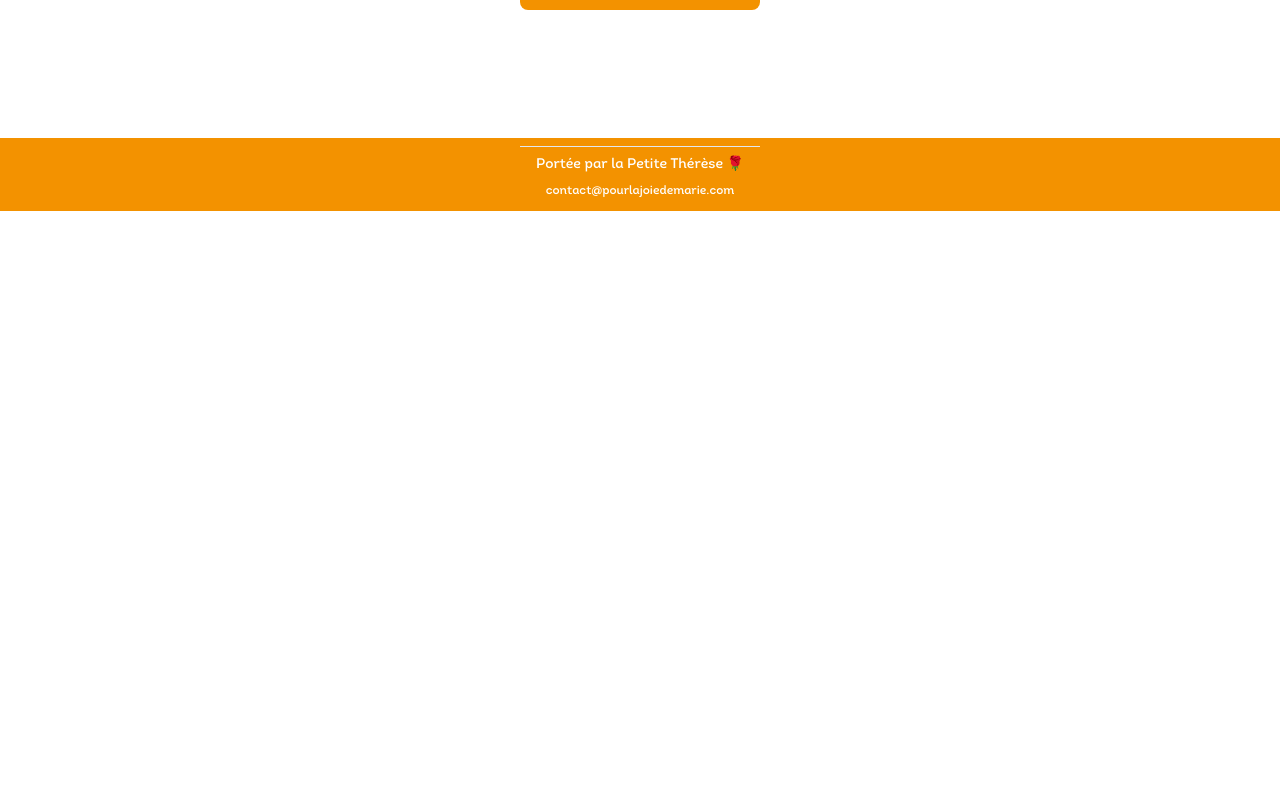
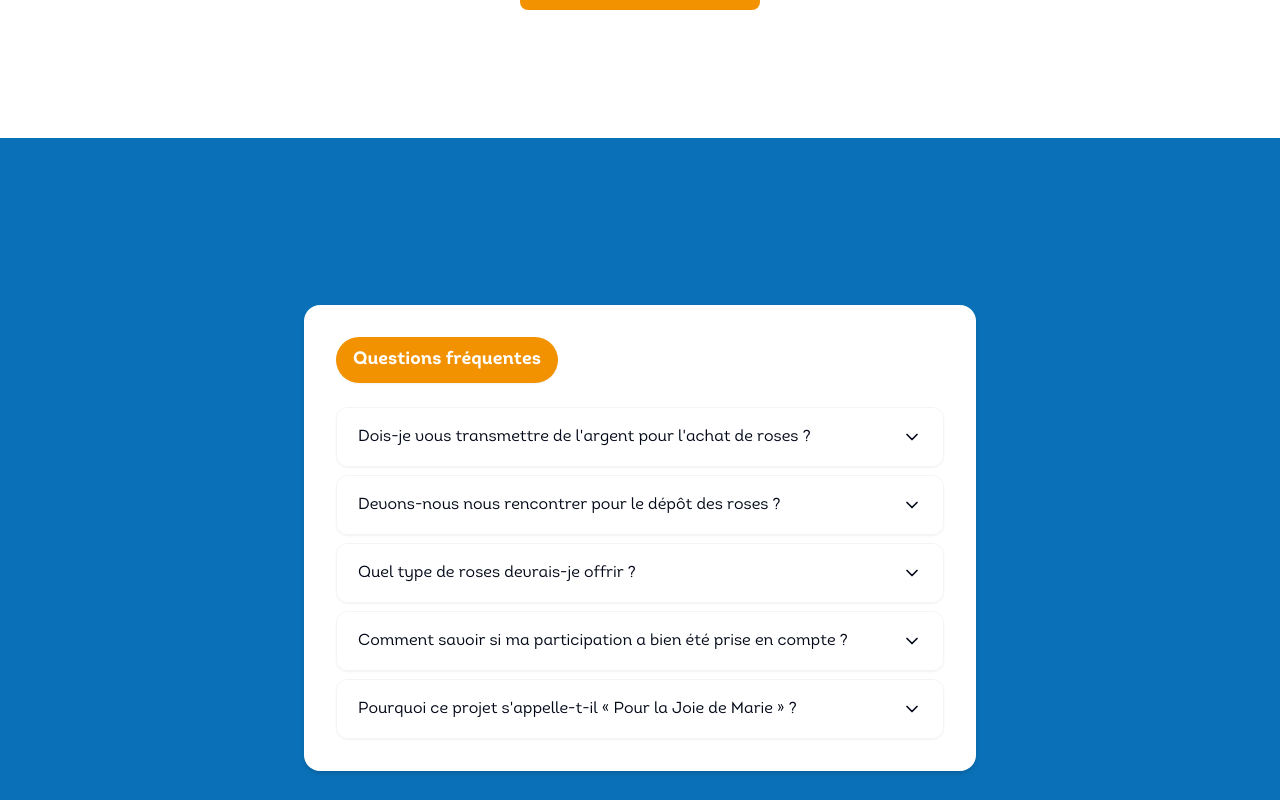
Before and after one commit to jauresmanouan/PJM, a React (Vite) app: page / in a window 1280 px wide. Shown: the part 3460-4260 px from the top of the page. Before the commit the page ends 3671 px from the top, so only its background shows below. Built offline with nearby package versions, Linux system fonts and the light colour scheme; no server answers; the database is empty.

Commit message:
✨ Add FAQ component and integrate it into App; update Badge styles and Accordion implementation

```diff
--- a/src/App.tsx
+++ b/src/App.tsx
@@ -7,6 +7,7 @@ import HeaderBilan from "./components/HeaderBilan";
 import Bilan from "./components/Bilan";
 import Galerie from "./components/Galerie";
 import CallToAction from "./components/CallToAction";
+import FAQ from "./components/FAQ";
 
 function App() {
   const [isClicked, setIsClicked] = useState(false);
@@ -28,7 +29,7 @@ function App() {
     <Context.Provider value={contextValue}>
       <div className="flex flex-col justify-center items-center h-screen w-screen">
         {isClicked && (
-          <div className="flex justify-center items-center h-screen w-screen">
+          <div className="flex justify-center items-center h-screen w-screen bg-bleu">
             <FormPage
               actionId={"Roses"}
               actionName={"Nombres de roses"}
@@ -44,6 +45,7 @@ function App() {
               <Bilan />
               <Galerie />
               <CallToAction />
+              <FAQ />
             </div>
             <Footer />
           </div>
--- /dev/null
+++ b/src/components/FAQ.tsx
@@ -0,0 +1,75 @@
+import {
+  Accordion,
+  AccordionItem,
+  AccordionTrigger,
+  AccordionContent,
+} from "@/components/ui/motion-primitives/accordion";
+import { ChevronDown } from "lucide-react";
+import { Badge } from "./ui/badge";
+
+export default function FAQ() {
+  const faqs = [
+    {
+      value: "paiement-roses",
+      question: "Dois-je vous transmettre de l'argent pour l'achat de roses ?",
+      answer:
+        "Non 💐. Vous achetez vous-même le nombre de roses que vous souhaitez offrir, puis vous les déposez le 8 décembre, jour dédié à Marie.",
+    },
+    {
+      value: "rencontre-depot",
+      question: "Devons-nous nous rencontrer pour le dépôt des roses ?",
+      answer:
+        "Pas nécessairement 🌹. Le dépôt des roses se fait directement sur votre paroisse d’origine. Chacun participe depuis son lieu de prière, dans un même élan d’amour et de foi.",
+    },
+    {
+      value: "type-roses",
+      question: "Quel type de roses devrais-je offrir ?",
+      answer:
+        "Nous vous invitons à choisir des roses fraîches, symboles de beauté, de pureté et de gratitude 🌷. La couleur est libre : chaque teinte exprime une intention particulière selon votre cœur.",
+    },
+    {
+      value: "confirmation-participation",
+      question:
+        "Comment savoir si ma participation a bien été prise en compte ?",
+      answer:
+        "Après avoir rempli le formulaire, vous recevrez un email de confirmation 🌼. Celui-ci récapitule votre message et confirme votre participation. Si vous ne le recevez pas rapidement, vérifiez votre dossier spam ou contactez-nous.",
+    },
+    {
+      value: "origine-du-projet",
+      question: "Pourquoi ce projet s'appelle-t-il « Pour la Joie de Marie » ?",
+      answer:
+        "Ce projet est né du désir de célébrer Marie à travers un geste simple et symbolique : offrir des roses en signe d’amour, de reconnaissance et de foi 🌺. Chaque rose déposée est une prière de joie et de lumière.",
+    },
+  ];
+
+  return (
+    <div className="flex flex-col items-center justify-center h-screen bg-bleu px-4 font-intro">
+      <div className="w-full max-w-2xl bg-white rounded-2xl shadow-md p-8 space-y-6">
+        <Badge
+          variant="jaune"
+          className="mx-auto text-lg px-4 py-2 rounded-full shadow-sm"
+        >
+          Questions fréquentes
+        </Badge>
+
+        <Accordion className="w-full space-y-2">
+          {faqs.map((faq) => (
+            <AccordionItem
+              key={faq.value}
+              value={faq.value}
+              className="border border-gray-100 rounded-xl overflow-hidden shadow-sm hover:shadow-md "
+            >
+              <AccordionTrigger className="flex items-center justify-between w-full px-5 py-4 text-left bg-white hover:bg-gray-50 hover:border-none focus:outline-none focus:border-none focus:ring-0">
+                <span>{faq.question}</span>
+                <ChevronDown className="h-5 w-5" />
+              </AccordionTrigger>
+              <AccordionContent className="px-5 pb-4 pt-4 bg-blue-50 font-medium">
+                {faq.answer}
+              </AccordionContent>
+            </AccordionItem>
+          ))}
+        </Accordion>
+      </div>
+    </div>
+  );
+}
--- a/src/components/ui/badge.tsx
+++ b/src/components/ui/badge.tsx
@@ -17,7 +17,7 @@ const badgeVariants = cva(
         outline: "text-foreground",
         bleu: "border-transparent bg-bleu text-white font-intro hover:bg-bleu/80",
         jaune:
-          "border-transparent bg-jaune text-white font-intro hover:bg-jaune/80",
+          "border-transparent bg-jaune text-white font-intro hover:bg-jaune",
       },
     },
     defaultVariants: {
```
Also changed, not shown: src/components/ui/motion-primitives/accordion.tsx (renamed from components/motion-primitives/accordion.tsx).
